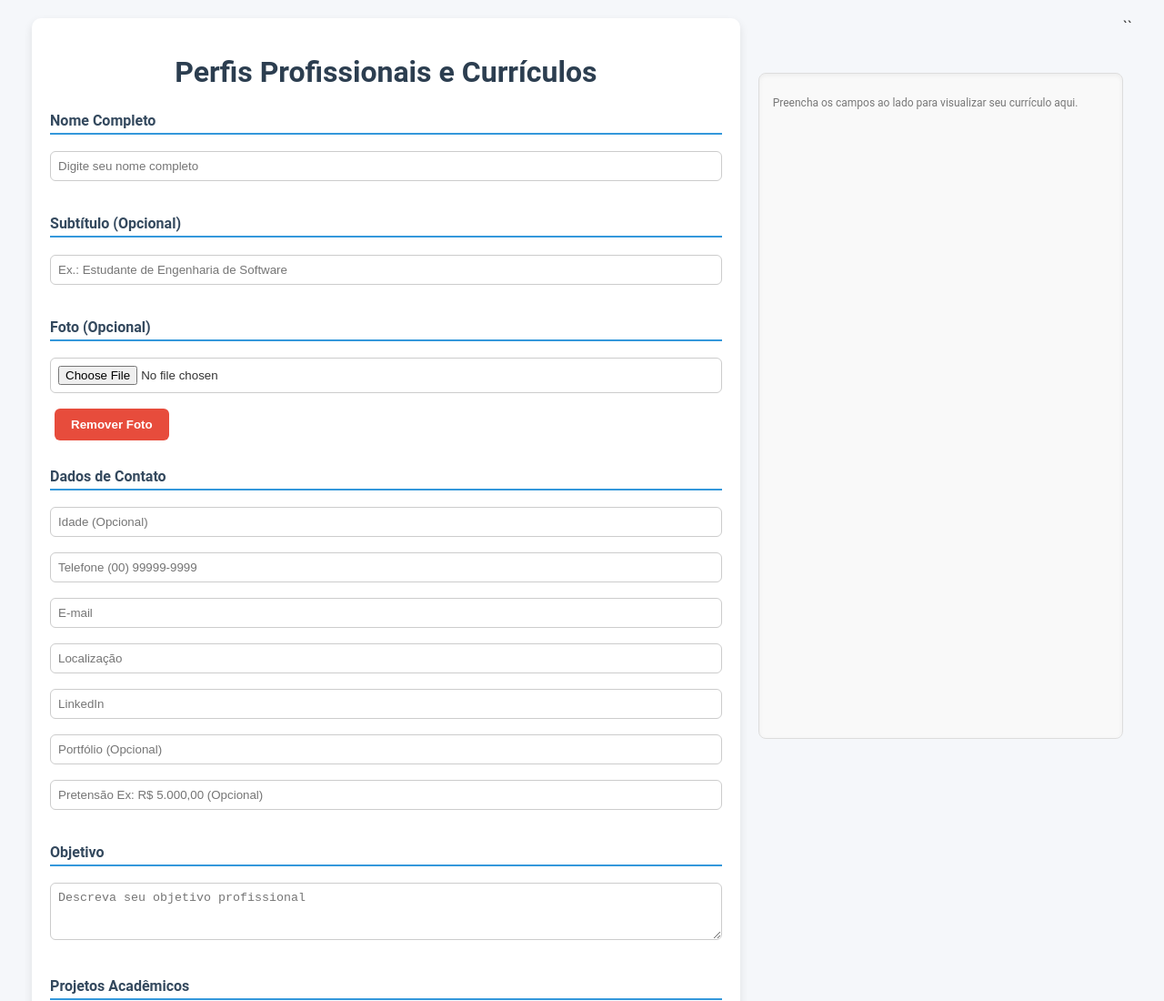
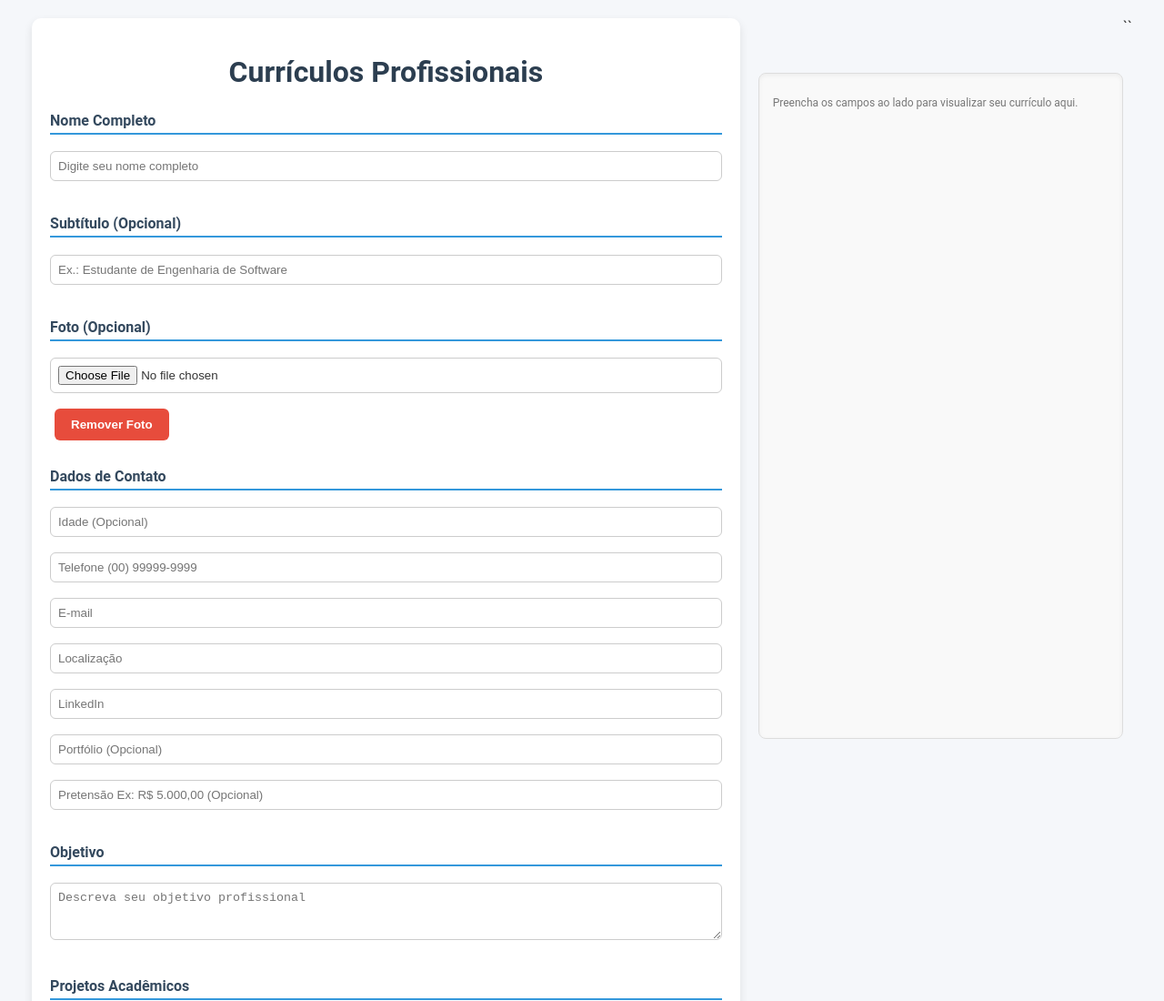
Before and after one commit to JKKBR/curriculo-for-ats, a plain HTML site: page index.html in a window 1280 px wide. Shown: the top 1100 px of the page at 91% size. Drawn offline with nearby package versions, Linux system fonts and the light colour scheme.

Commit message:
Update index.html

```diff
--- a/index.html
+++ b/index.html
@@ -16,7 +16,7 @@
 
   <!-- ================= FORMULÁRIO ================= -->
   <div class="formulario">
-    <h1>Perfis Profissionais e Currículos</h1>
+    <h1>Currículos Profissionais</h1>
 
     <!-- Nome -->
     <h2 class="secao">Nome Completo</h2>
```
